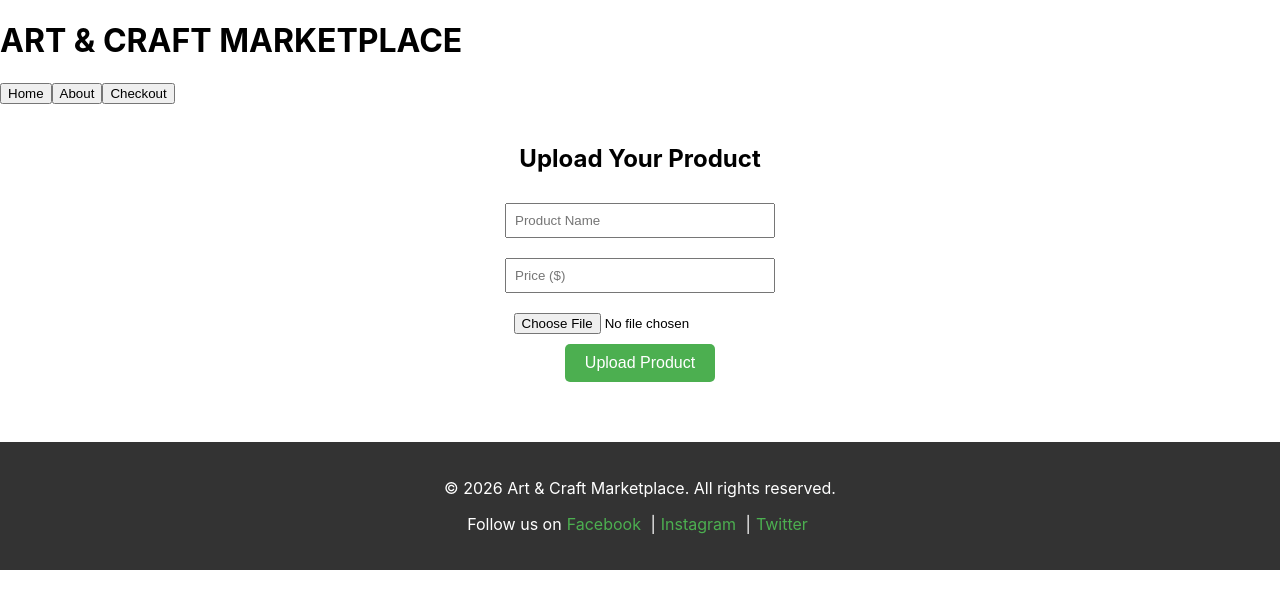
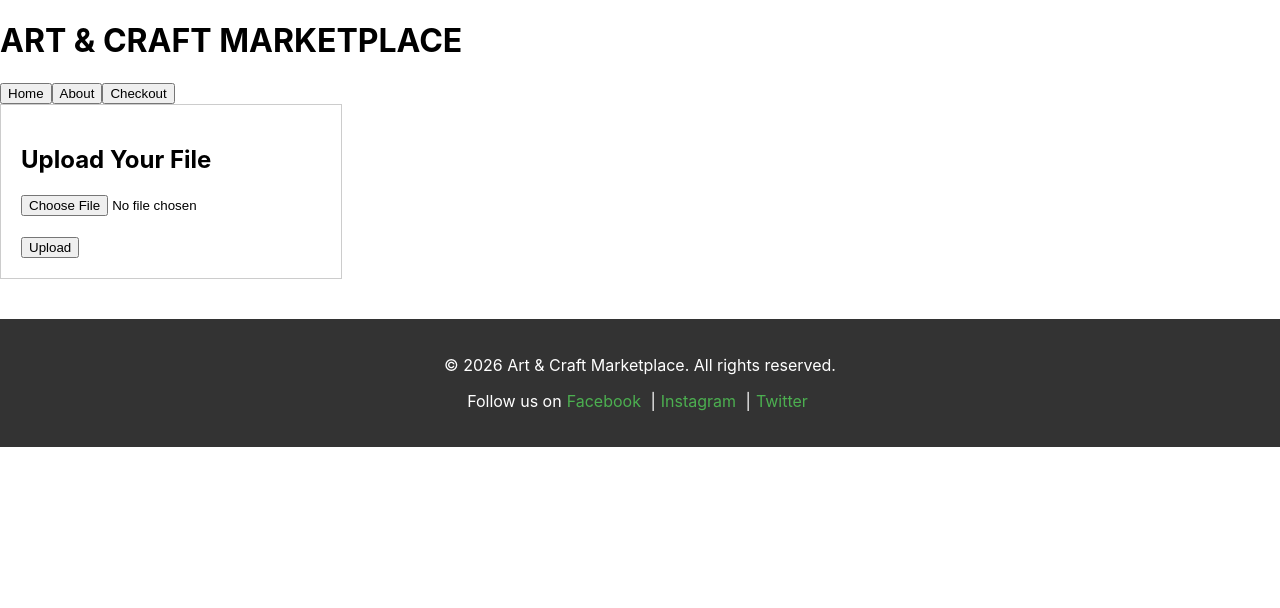
Before and after one commit to iamnilanjana-ops/art-craft-marketplace-NilanjanaC, a React (Create React App) app in the folder art-craft-marketplace/: page /upload in a window 1280 px wide. Shown: the top 608 px of the page. Built offline with nearby package versions, Linux system fonts and the light colour scheme.

Commit message:
Add core feature with event handlers and conditional rendering

```diff
--- a/art-craft-marketplace/src/components/Button.js
+++ b/art-craft-marketplace/src/components/Button.js
@@ -1,33 +1,33 @@
-// src/components/Button.js
-import React from 'react';
+import React, { useState } from "react";
 
-// Props: text (button label), onClick (handler), styleType ('primary' or 'secondary')
-function Button({ text, onClick, styleType = 'primary' }) {
-  const styles = {
-    primary: {
-      backgroundColor: '#4CAF50',
-      color: 'white',
-      padding: '10px 20px',
-      border: 'none',
-      borderRadius: '5px',
-      cursor: 'pointer',
-      fontSize: '16px',
-    },
-    secondary: {
-      backgroundColor: '#f1f1f1',
-      color: '#333',
-      padding: '10px 20px',
-      border: '1px solid #ccc',
-      borderRadius: '5px',
-      cursor: 'pointer',
-      fontSize: '16px',
-    },
+function Button() {
+  const [count, setCount] = useState(0);        // Track number of clicks
+  const [message, setMessage] = useState("");   // Conditional message
+
+  // Handle button click
+  const handleClick = () => {
+    const newCount = count + 1;
+    setCount(newCount);
+
+    // Conditional message (Step 7)
+    if (newCount === 5) {
+      setMessage("You clicked 5 times!");
+    } else if (newCount > 5) {
+      setMessage("Keep going!");
+    } else {
+      setMessage(""); // clear message for lower clicks
+    }
   };
 
   return (
-    <button style={styles[styleType]} onClick={onClick}>
-      {text}
-    </button>
+    <div style={{ padding: "20px", border: "1px solid #ccc", width: "250px" }}>
+      <h2>Click Counter</h2>
+      <button onClick={handleClick}>Click me!</button>
+      <p>Clicked: {count} times</p>
+
+      {/* Step 7 — Conditional Rendering */}
+      {message && <p style={{ color: "green" }}>{message}</p>}
+    </div>
   );
 }
 
--- a/art-craft-marketplace/src/components/ProductCard.js
+++ b/art-craft-marketplace/src/components/ProductCard.js
@@ -1,11 +1,10 @@
-function ProductCard({ product, deleteProduct }) {
+import React from "react";
+
+function ProductCard(props) {
   return (
     <div>
-      <h3>{product.name}</h3>
-      <p>${product.price}</p>
-      <button onClick={() => deleteProduct(product.id)}>
-        Delete
-      </button>
+      <h3>{props.name}</h3>
+      <p>Price: ${props.price}</p>
     </div>
   );
 }
--- a/art-craft-marketplace/src/components/ProductList.js
+++ b/art-craft-marketplace/src/components/ProductList.js
@@ -1,22 +1,26 @@
-import ProductCard from "./ProductCard";
+function ProductList() {
 
-function ProductList({ products, deleteProduct }) {
-
-  if (products.length === 0) {
-    return <p>No products available.</p>;
-  }
+  const products = [
+    { id: 1, name: "Handmade Necklace", price: 20 },
+    { id: 2, name: "Landscape Photo", price: 35 }
+  ];
 
   return (
     <div>
-      {products.map((product) => (
-        <ProductCard
-          key={product.id}
-          product={product}
-          deleteProduct={deleteProduct}
-        />
-      ))}
+
+      <h2>Products</h2>
+
+      {products.length === 0 ? (
+        <p>No products found</p>
+      ) : (
+        products.map((product) => (
+          <div key={product.id}>
+            <h3>{product.name}</h3>
+            <p>${product.price}</p>
+          </div>
+        ))
+      )}
+
     </div>
   );
 }
-
-export default ProductList;
--- a/art-craft-marketplace/src/components/UploadForm.js
+++ b/art-craft-marketplace/src/components/UploadForm.js
@@ -1,59 +1,43 @@
-// src/components/UploadForm.js
-import React, { useState } from 'react';
-import Button from './Button';
+import React, { useState } from "react";
 
 function UploadForm() {
-  const [name, setName] = useState('');
-  const [price, setPrice] = useState('');
-  const [image, setImage] = useState(null);
+  const [fileName, setFileName] = useState("");      // stores the selected file name
+  const [uploaded, setUploaded] = useState(false);   // tracks if file is uploaded
+  const [error, setError] = useState("");            // error message if no file selected
 
-  const handleSubmit = (e) => {
-    e.preventDefault();
-    if (!name || !price || !image) {
-      alert('Please fill all fields and select an image.');
+  // Handle file input change
+  const handleFileChange = (event) => {
+    setFileName(event.target.files[0]?.name || ""); // store file name
+    setUploaded(false);                              // reset uploaded status
+    setError("");                                    // clear errors
+  };
+
+  // Handle form submission
+  const handleSubmit = (event) => {
+    event.preventDefault();                         // prevent page reload
+    if (!fileName) {
+      setError("Please select a file first!");
       return;
     }
-    // For now, just log the data
-    console.log({ name, price, image });
-    alert('Product uploaded successfully!');
-    // Clear the form
-    setName('');
-    setPrice('');
-    setImage(null);
+    // Simulate upload
+    console.log("Uploading:", fileName);
+    setUploaded(true);
+    setFileName("");                                // reset input after upload
   };
 
   return (
-    <form onSubmit={handleSubmit} style={{ padding: '20px', textAlign: 'center' }}>
-      <h2>Upload Your Product</h2>
+    <div style={{ padding: "20px", border: "1px solid #ccc", width: "300px" }}>
+      <h2>Upload Your File</h2>
+      <form onSubmit={handleSubmit}>
+        <input type="file" onChange={handleFileChange} />
+        <br /><br />
+        <button type="submit">Upload</button>
+      </form>
 
-      <input
-        type="text"
-        placeholder="Product Name"
-        value={name}
-        onChange={(e) => setName(e.target.value)}
-        style={{ margin: '10px 0', padding: '8px', width: '250px' }}
-      />
-      <br />
-
-      <input
-        type="number"
-        placeholder="Price ($)"
-        value={price}
-        onChange={(e) => setPrice(e.target.value)}
-        style={{ margin: '10px 0', padding: '8px', width: '250px' }}
-      />
-      <br />
-
-      <input
-        type="file"
-        accept="image/*"
-        onChange={(e) => setImage(e.target.files[0])}
-        style={{ margin: '10px 0' }}
-      />
-      <br />
-
-      <Button text="Upload Product" styleType="primary" />
-    </form>
+      {/* Step 7 — Conditional Rendering */}
+      {error && <p style={{ color: "red" }}>{error}</p>}
+      {uploaded && <p style={{ color: "green" }}>File uploaded successfully!</p>}
+    </div>
   );
 }
 
```
